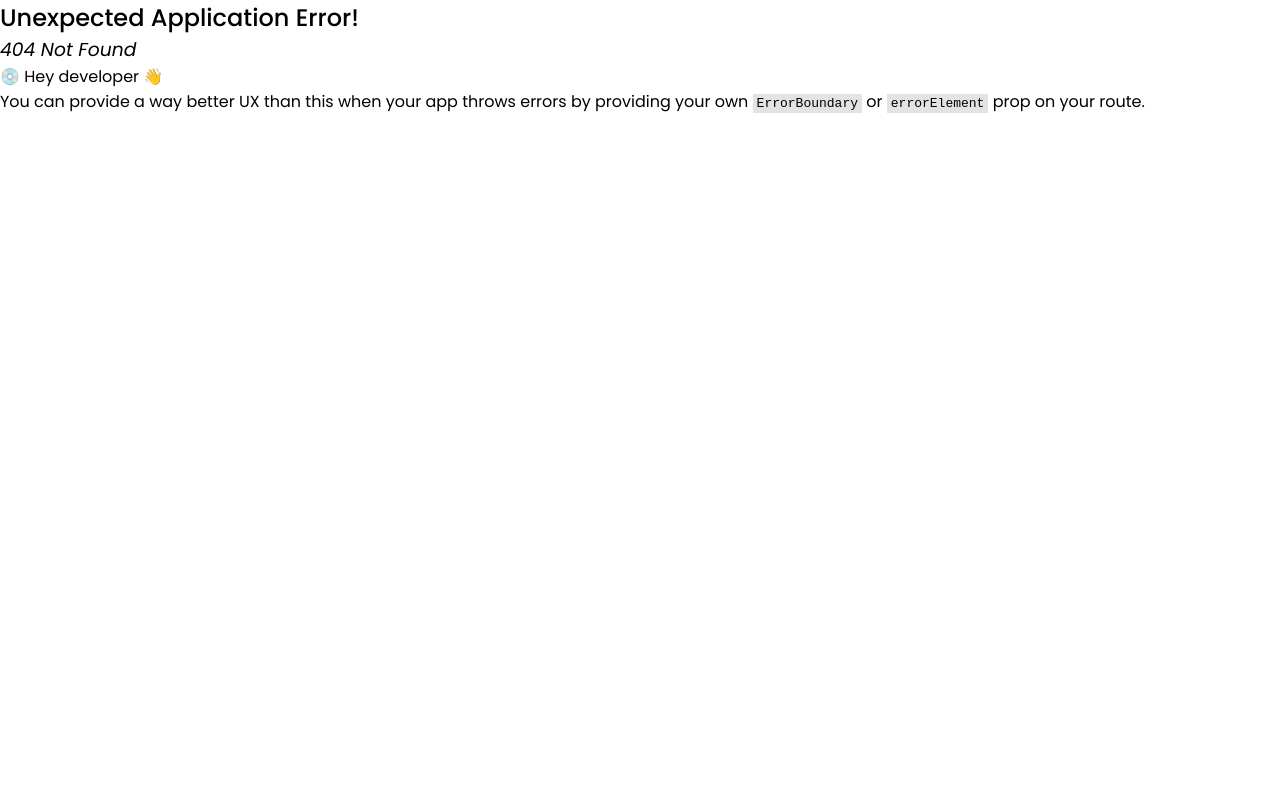
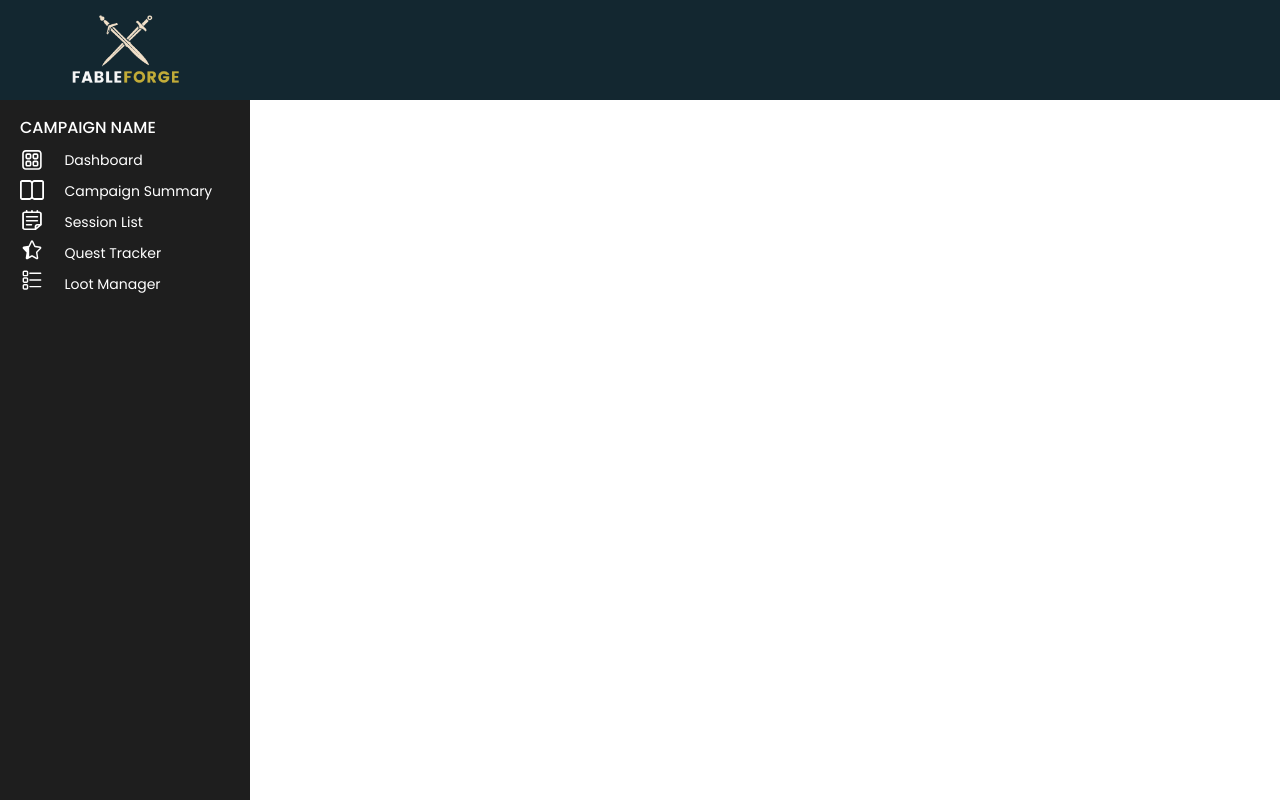
Before and after one commit to alliebourden/fableforge, a React (Vite) app: page / in a window 1280 px wide. Before the commit this address had no page. Built offline with nearby package versions, Linux system fonts and the light colour scheme.

Commit message:
children are in

```diff
--- a/src/Routes.jsx
+++ b/src/Routes.jsx
@@ -8,71 +8,72 @@ import QuestTrackerForm from "./components/QuestTrackerForm";
 import LootManager from "./components/LootManagerTable";
 import CampaignSummary from "./components/CampaignSummary";
 
-const prefix = "/main";
+// const prefix = "/main";
 
 export const paths = {
-  dashboard: `${prefix}/dashboard`,
-  campaignsummary: `${prefix}/campaign-summary`,
+  dashboard: `/dashboard`,
+  campaignsummary: `/campaign-summary`,
 };
 
 const router = createBrowserRouter(
   [
     {
-      path: "/fableforge",
-      element: <Dashboard />,
+      path: "/",
+      element: <Layout />,
+      children: [
+        { path: paths.dashboard, element: <Dashboard /> },
+        {
+          path: paths.campaignsummary,
+          element: (
+            <div>
+              <CampaignSummary />
+            </div>
+          ),
+        },
+        {
+          path: "/quest-tracker",
+          element: (
+            <div>
+              <QuestTracker />
+            </div>
+          ),
+        },
+        {
+          path: "/loot-manager",
+          element: (
+            <div>
+              <LootManager />
+            </div>
+          ),
+        },
+        {
+          path: "/session-editor",
+          element: (
+            <div>
+              <SessionEditor />
+            </div>
+          ),
+        },
+        {
+          path: "/session-list",
+          element: (
+            <div>
+              <SessionList />
+            </div>
+          ),
+        },
+        {
+          path: "/quest-tracker-form",
+          element: (
+            <div>
+              <QuestTrackerForm />
+            </div>
+          ),
+        },
+      ],
     },
-    // children: [
-    //   { path: paths.dashboard, element: <Dashboard /> },
-    //   {
-    //     path: paths.campaignsummary,
-    //     element: (
-    //       <div>
-    //         <CampaignSummary />
-    //       </div>
-    //     ),
-
-    // {
-    //   path: "/fableforge/quest-tracker",
-    //   element: (
-    //     <div>
-    //       <QuestTracker />
-    //     </div>
-    //   ),
-    // },
-    // {
-    //   path: "/fableforge/loot-manager",
-    //   element: (
-    //     <div>
-    //       <LootManager />
-    //     </div>
-    //   ),
-    // },
-    // {
-    //   path: "/fableforge/session-editor",
-    //   element: (
-    //     <div>
-    //       <SessionEditor />
-    //     </div>
-    //   ),
-    // },
-    // {
-    //   path: "/fableforge/session-list",
-    //   element: (
-    //     <div>
-    //       <SessionList />
-    //     </div>
-    //   ),
-    // },
-    // {
-    //   path: "/fableforge/quest-tracker-form",
-    //   element: (
-    //     <div>
-    //       <QuestTrackerForm />
-    //     </div>
-    //   ),
-    // },
   ],
-  { basename: import.meta.env.DEV ? "/" : "/fableforge/" }
+  { basename: import.meta.env.DEV ? "/" : "/react-vite-gh-pages/" }
 );
 
 export default router;
```
